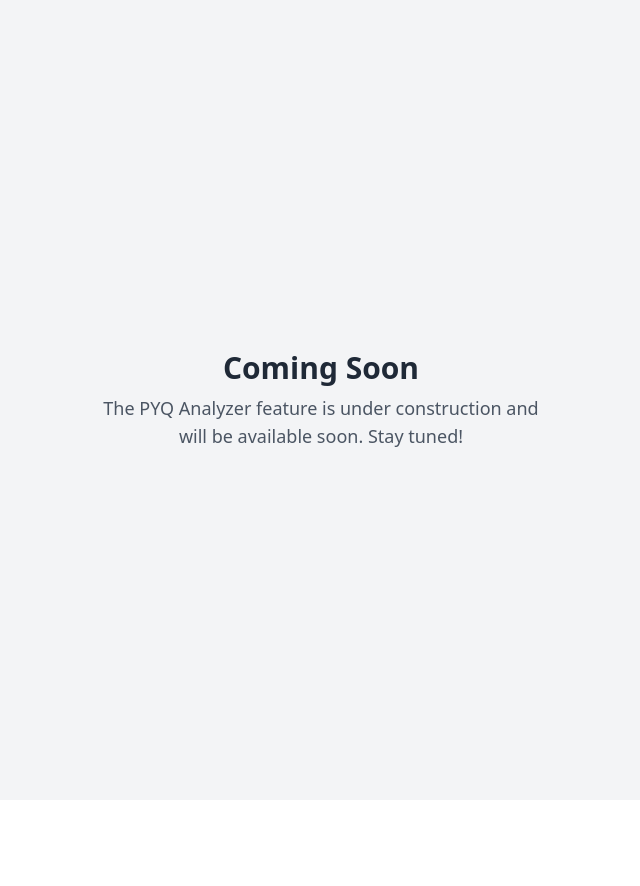
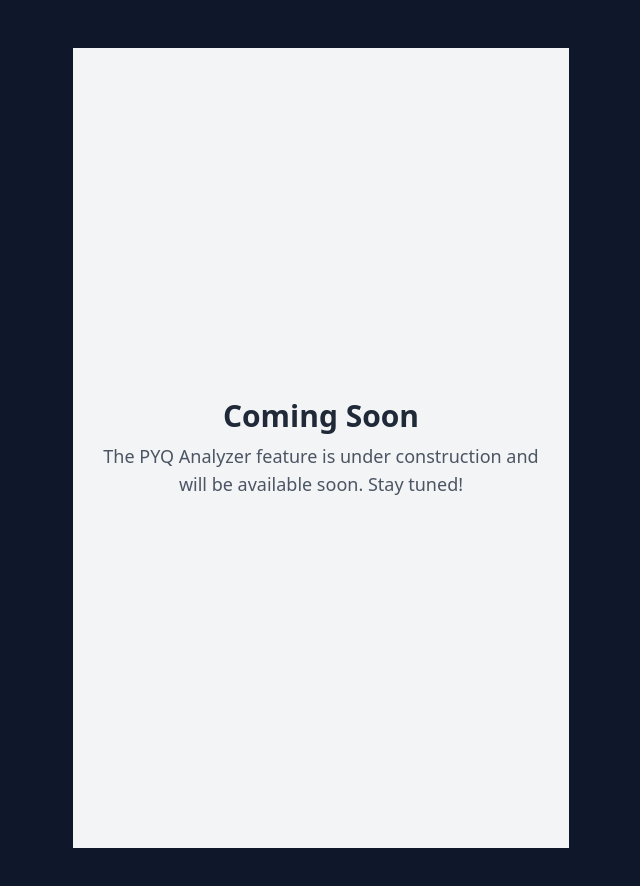
Before and after one commit to ChiragPandya31/StudyMate-client, a React (Vite) app: page /pyq-analyzer in a window 1280 px wide. Shown: the top 886 px of the page, without its empty margins (319-959 px from the left). Before the commit the page ends 800 px from the top, so only its background shows below. Built offline with nearby package versions, Linux system fonts and the light colour scheme; no server answers.

Commit message:
Update PYQAnalyzer.jsx

```diff
--- a/src/pages/PYQAnalyzer.jsx
+++ b/src/pages/PYQAnalyzer.jsx
@@ -1,10 +1,12 @@
 export default function PYQAnalyzer() {
   return (
+     <div className="min-h-screen bg-[#0f172a] text-white flex flex-col items-center px-4 py-12">
     <div className="min-h-screen flex flex-col items-center justify-center bg-gray-100 text-center px-4">
       <h1 className="text-3xl font-semibold text-gray-800 mb-2">Coming Soon</h1>
       <p className="text-gray-600 text-lg max-w-md">
         The PYQ Analyzer feature is under construction and will be available soon. Stay tuned!
       </p>
     </div>
+       </div>
   );
 }
```
